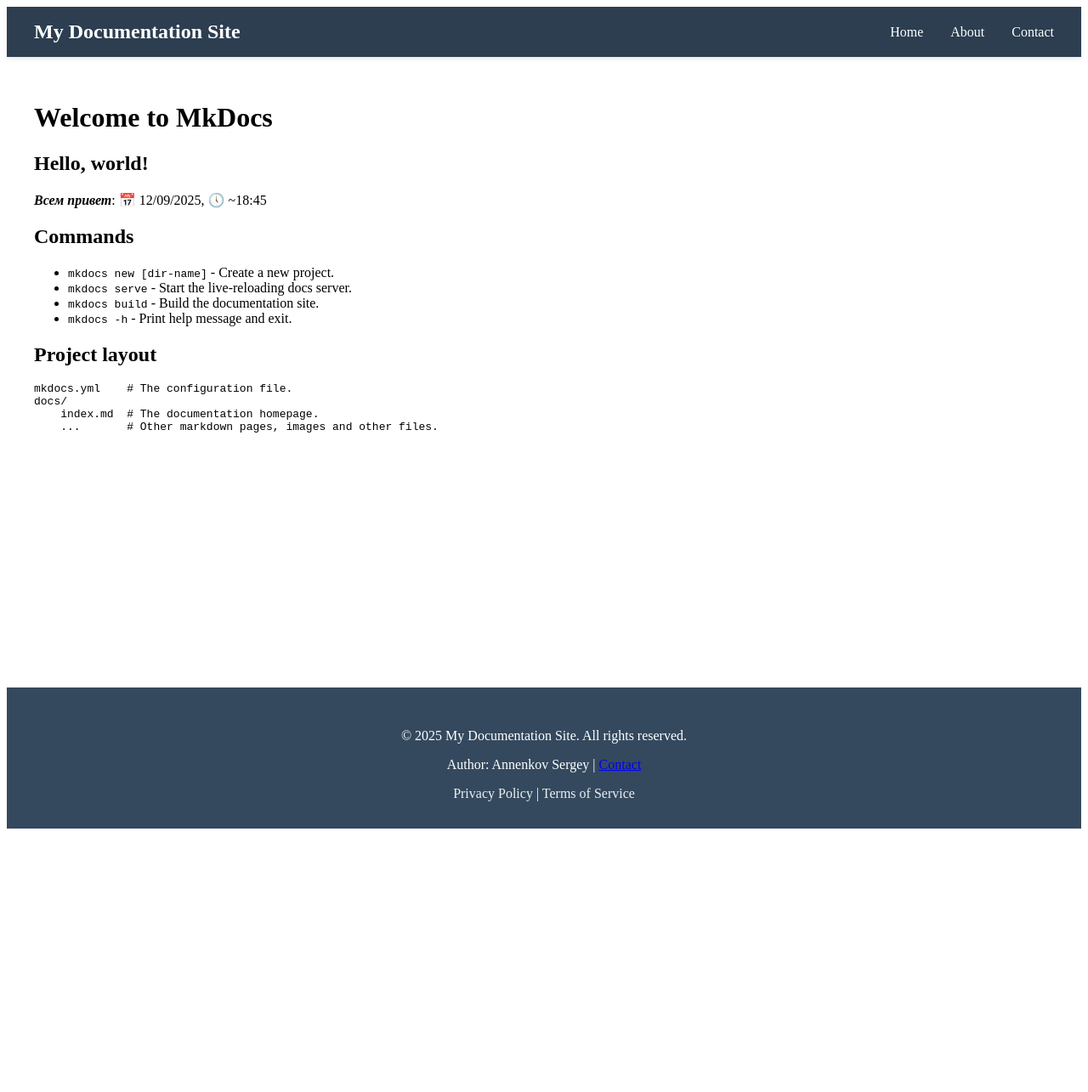
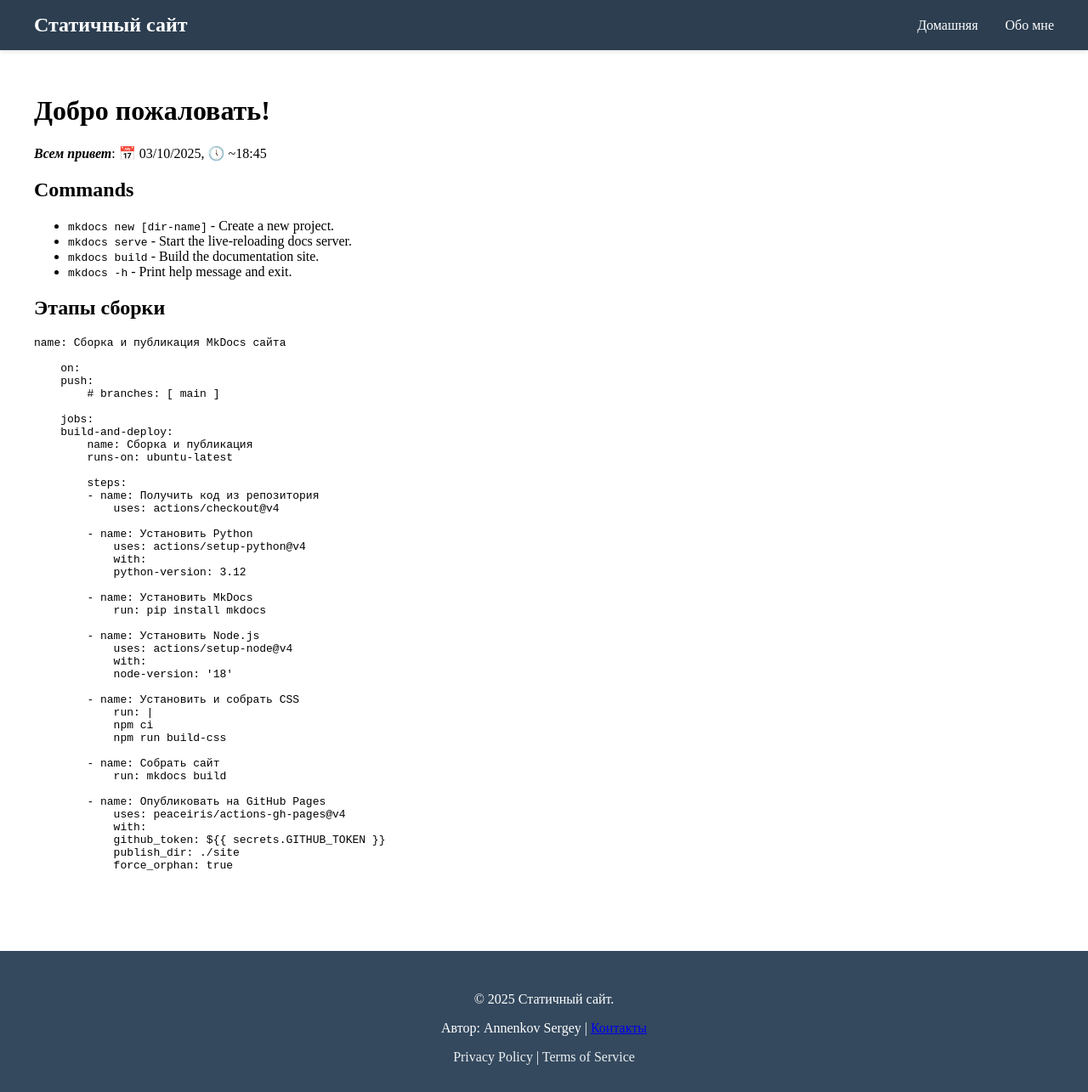
Before and after one commit to aeroserg/itmo-py-classes, an MkDocs documentation site: the page built from docs/index.md, in a window 1280 px wide. Shown: the whole page at 85% size. Built offline with MkDocs 1.6.1, drawn with Linux system fonts in a browser that asks for light colours; before the commit the page ends 983 px from its top, so only the background shows below that.

Commit message:
chore: changed styles and scripts

```diff
--- a/docs/css/styles.css
+++ b/docs/css/styles.css
@@ -1,4 +1,7 @@
-/* Основные стили для header и footer */
+body {
+    margin: 0;
+    padding: 0;
+}
 header {
     background-color: #2c3e50;
     color: white;
--- a/docs/index.md
+++ b/docs/index.md
@@ -1,9 +1,6 @@
-# Welcome to MkDocs
+# Добро пожаловать!
 
-## Hello, world!
-
-___Всем привет___: 📅 12/09/2025, 🕔 ~18:45
-
+___Всем привет___: 📅 03/10/2025, 🕔 ~18:45
 
 ## Commands
 
@@ -12,9 +9,47 @@
 * `mkdocs build` - Build the documentation site.
 * `mkdocs -h` - Print help message and exit.
 
-## Project layout
+## Этапы сборки
 
-    mkdocs.yml    # The configuration file.
-    docs/
-        index.md  # The documentation homepage.
-        ...       # Other markdown pages, images and other files.
+    name: Сборка и публикация MkDocs сайта
+
+        on:
+        push:
+            # branches: [ main ]
+
+        jobs:
+        build-and-deploy:
+            name: Сборка и публикация
+            runs-on: ubuntu-latest
+
+            steps:
+            - name: Получить код из репозитория
+                uses: actions/checkout@v4
+
+            - name: Установить Python
+                uses: actions/setup-python@v4
+                with:
+                python-version: 3.12
+
+            - name: Установить MkDocs
+                run: pip install mkdocs
+
+            - name: Установить Node.js
+                uses: actions/setup-node@v4
+                with:
+                node-version: '18'
+
+            - name: Установить и собрать CSS
+                run: |
+                npm ci
+                npm run build-css
+
+            - name: Собрать сайт
+                run: mkdocs build
+
+            - name: Опубликовать на GitHub Pages
+                uses: peaceiris/actions-gh-pages@v4
+                with:
+                github_token: ${{ secrets.GITHUB_TOKEN }}
+                publish_dir: ./site
+                force_orphan: true
--- a/overrides/partials/footer.html
+++ b/overrides/partials/footer.html
@@ -1,7 +1,7 @@
 <footer>
     <div class="footer-content">
-        <p>&copy; 2025 My Documentation Site. All rights reserved.</p>
-        <p>Author: Annenkov Sergey | <a href="mailto:1308267@gmail.com">Contact</a></p>
+        <p>&copy; 2025 Статичный сайт.</p>
+        <p>Автор: Annenkov Sergey | <a href="mailto:1308267@gmail.com">Контакты</a></p>
         <div class="footer-links">
             <a href="/privacy/">Privacy Policy</a> |
             <a href="/terms/">Terms of Service</a>
--- a/overrides/partials/header.html
+++ b/overrides/partials/header.html
@@ -1,12 +1,11 @@
 <header>
     <nav>
         <div class="site-title">
-            <a href="{{ nav.homepage.url }}">My Documentation Site</a>
+            <a href="{{ nav.homepage.url }}">Статичный сайт</a>
         </div>
         <ul class="nav-links">
-            <li><a href="/">Home</a></li>
-            <li><a href="/about/">About</a></li>
-            <li><a href="/contact/">Contact</a></li>
+            <li><a href="/itmo-py-classes">Домашняя</a></li>
+            <li><a href="/itmo-py-classes/cv.pdf">Обо мне</a></li>
         </ul>
     </nav>
 </header>
```
Also changed, not shown: README.md (+51 -4 lines).
